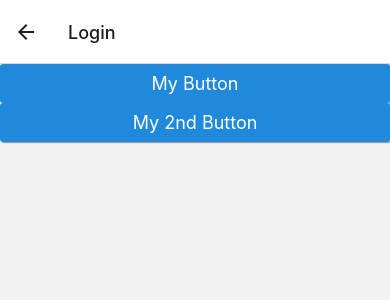
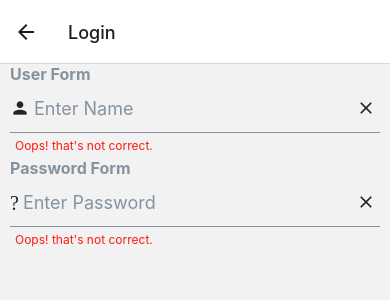
Before and after one commit to katsu268/SumgamesApp, a React Native app: screen /Login in a window 390 px wide. Shown: the top 300 px of the page. Built offline with nearby package versions, Linux system fonts and the light colour scheme.

Commit message:
katsu_10_19_4

```diff
--- a/login.js
+++ b/login.js
@@ -1,20 +1,48 @@
-import { ThemeProvider, Button } from 'react-native-elements';
+import { ThemeProvider, Button, Input, Icon } from 'react-native-elements';
 import React ,{ Component }from 'react';
+import { View } from 'react-native';
 
-
-const theme = {
-  Button: {
-    raised: true,
-  },
-};
 
 // Your App
 const Login = () => {
   return (
-    <ThemeProvider theme={theme}>
-      <Button title="My Button" />
-      <Button title="My 2nd Button" />
-    </ThemeProvider>
+    <View>
+        <Input
+        containerStyle={{}}
+        disabledInputStyle={{ background: "#ddd" }}
+        inputContainerStyle={{}}
+        errorMessage="Oops! that's not correct."
+        errorStyle={{}}
+        errorProps={{}}
+        inputStyle={{}}
+        label="User Form"
+        labelStyle={{}}
+        labelProps={{}}
+        leftIcon={<Icon name="person" size={20} />}
+        leftIconContainerStyle={{}}
+        rightIcon={<Icon name="close" size={20} />}
+        rightIconContainerStyle={{}}
+        placeholder="Enter Name"
+        />
+        <Input
+        containerStyle={{}}
+        disabledInputStyle={{ background: "#ddd" }}
+        inputContainerStyle={{}}
+        errorMessage="Oops! that's not correct."
+        errorStyle={{}}
+        errorProps={{}}
+        inputStyle={{}}
+        label="Password Form"
+        labelStyle={{}}
+        labelProps={{}}
+        leftIcon={<Icon name="build_circle" size={20} />}
+        leftIconContainerStyle={{}}
+        rightIcon={<Icon name="close" size={20} />}
+        rightIconContainerStyle={{}}
+        placeholder="Enter Password"
+        />
+    </View>
+
   );
 };
 
```
